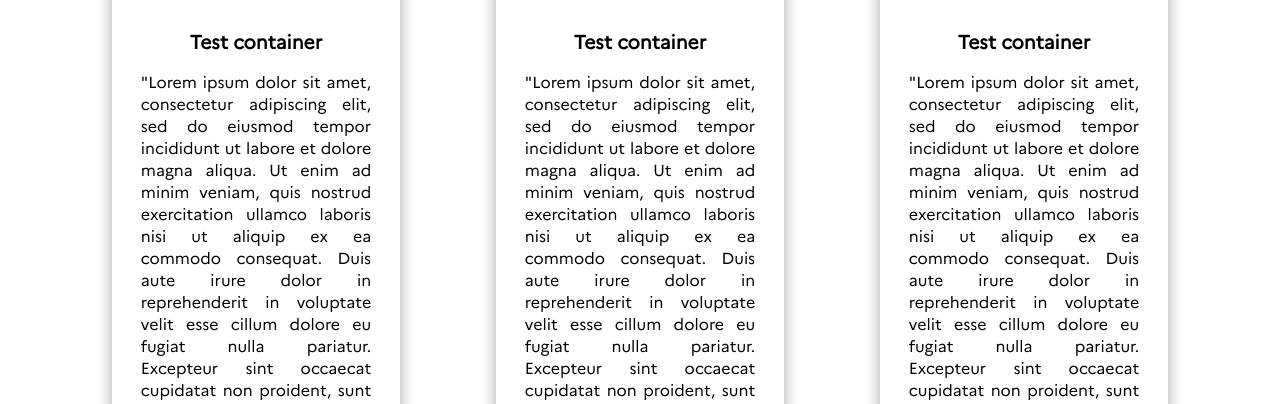
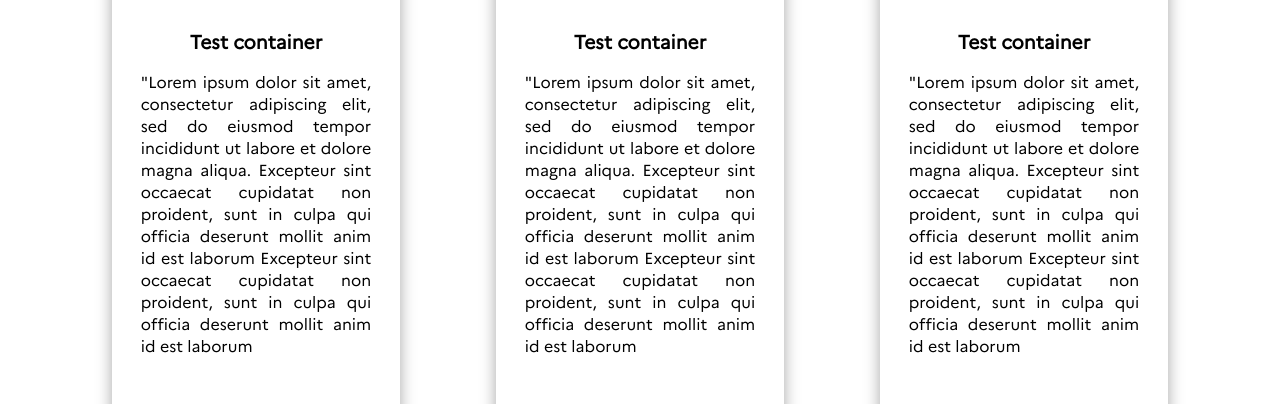
Before and after one commit to victorbillaud/OnlyVote, a React (Create React App) app: page / in a window 1280 px wide. Shown: the part 374-778 px from the top of the page. Built offline with nearby package versions, Linux system fonts and the light colour scheme.

Commit message:
Petit push

```diff
--- a/package.json
+++ b/package.json
@@ -9,7 +9,7 @@
     "react": "^18.1.0",
     "react-dom": "^18.1.0",
     "react-router-dom": "^6.3.0",
-    "react-scripts": "5.0.1",
+    "react-scripts": "^5.0.1",
     "web-vitals": "^2.1.4"
   },
   "scripts": {
--- a/src/Components/HomeCards/HomeCards.css
+++ b/src/Components/HomeCards/HomeCards.css
@@ -3,6 +3,7 @@
     width : 25%;
     margin: 0 auto;
     box-shadow: rgba(0, 0, 0, 0.35) 0px 5px 15px;
+    height : 50%;
 }
 
 .CardTitle{
--- a/src/Components/HomeCards/HomeCards.jsx
+++ b/src/Components/HomeCards/HomeCards.jsx
@@ -8,7 +8,7 @@ function HomeCards() {
                 <img src={candidat}  class="CardPicture"  alt="Jean Lassalle le bg" width="150px" height="150px" />
             </div>
             <div class="CardTitle">Test container</div>
-            <div class="CardExplain">"Lorem ipsum dolor sit amet, consectetur adipiscing elit, sed do eiusmod tempor incididunt ut labore et dolore magna aliqua. Ut enim ad minim veniam, quis nostrud exercitation ullamco laboris nisi ut aliquip ex ea commodo consequat. Duis aute irure dolor in reprehenderit in voluptate velit esse cillum dolore eu fugiat nulla pariatur. Excepteur sint occaecat cupidatat non proident, sunt in culpa qui officia deserunt mollit anim id est laborum Excepteur sint occaecat cupidatat non proident, sunt in culpa qui officia deserunt mollit anim id est laborum</div>
+            <div class="CardExplain">"Lorem ipsum dolor sit amet, consectetur adipiscing elit, sed do eiusmod tempor incididunt ut labore et dolore magna aliqua. Excepteur sint occaecat cupidatat non proident, sunt in culpa qui officia deserunt mollit anim id est laborum Excepteur sint occaecat cupidatat non proident, sunt in culpa qui officia deserunt mollit anim id est laborum</div>
         </div>
     );
 }
```
Also changed, not shown: 1 other file (tests, documents, lock files or other folders).
